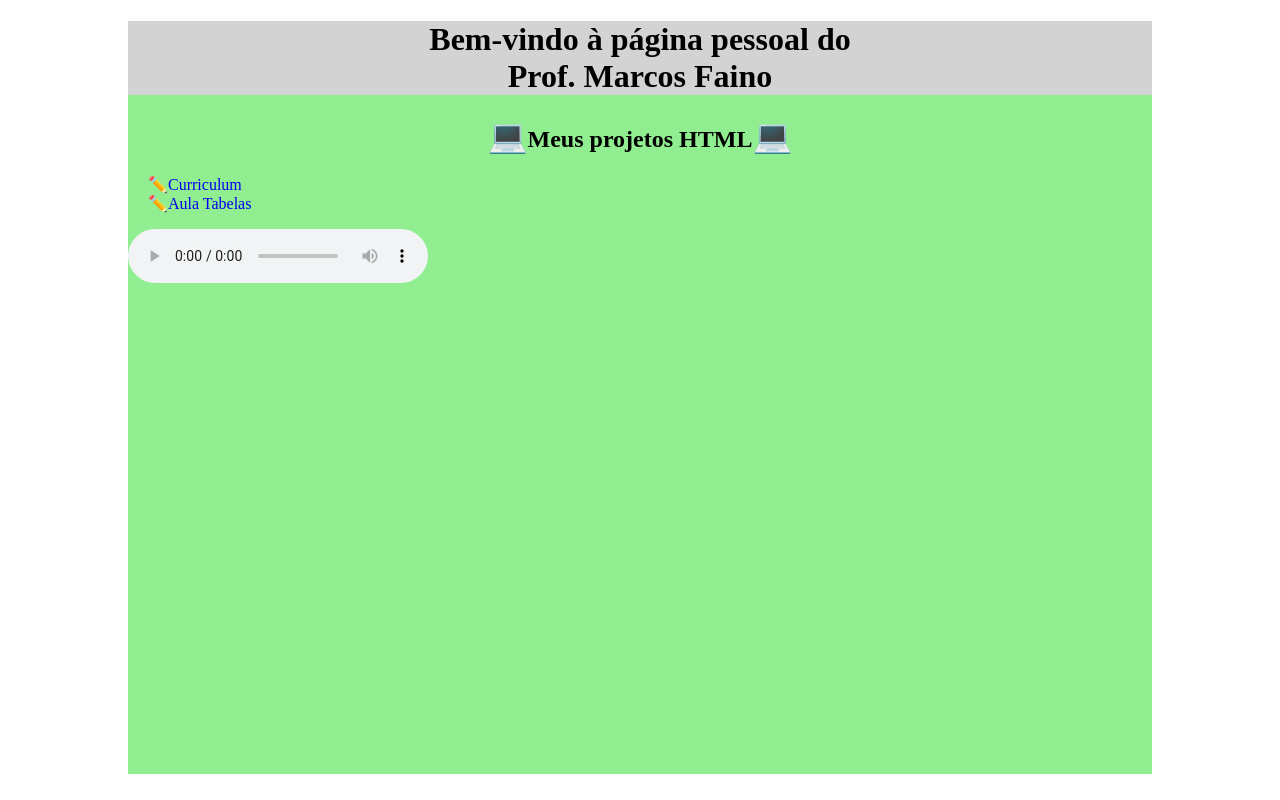
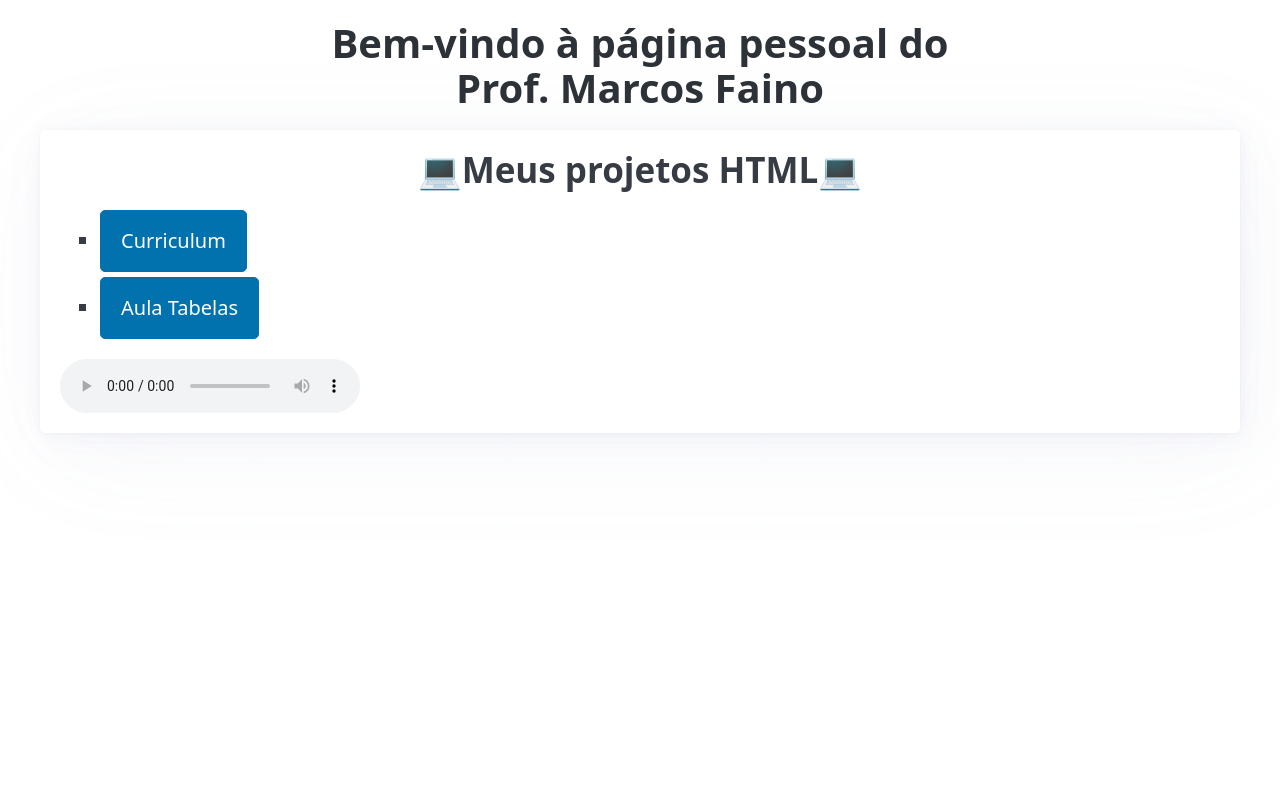
Before and after one commit to marcos-faino/projetoswebti2024, a plain HTML site: page index.html in a window 1280 px wide. Drawn offline with nearby package versions, Linux system fonts and the light colour scheme.

Commit message:
atualização index

```diff
--- a/index.html
+++ b/index.html
@@ -4,53 +4,25 @@
 	<title>Página Pessoal Marcos Faino</title>
 	<meta charset="utf-8"/>
 	<meta name="viewport" content="width=device-width, initial-scale=1" />
-	<style>
-		html, body{
-			margin: 0;
-			padding: 0;
-			height:98%;
-		}
-		main{
-			margin: 0 auto;
-			width: 80%;
-			background-color:lightgreen;
-			height:98%;
-		}
-		a{
-			text-decoration: none;
-		}
-
-		ul{
-			list-style-type: "✏️";
-		}
-		h1{
-			background-color: lightgrey;
-		}
-		h1,h2{
-			text-align: center;
-		}
-		span{
-			font-size:2rem;
-		}
-	</style>
+	<link rel="stylesheet" href="https://cdn.jsdelivr.net/npm/@picocss/pico@2/css/pico.min.css"/>
 </head>
 <body>
-	<main>
-	<h1>Bem-vindo à página pessoal do <br>Prof. Marcos Faino</h1>
-	<section>
-		<h2><span>💻</span>Meus projetos HTML<span>💻</span></h2>
+	<main class="container">
+	<h1 align="center">Bem-vindo à página pessoal do <br>Prof. Marcos Faino</h1>
+	<article>
+		<h2 align="center"><span>💻</span>Meus projetos HTML<span>💻</span></h2>
 		<ul>
 			<li>
-			    <a href="curriculum v1/curriculum.html">Curriculum</a>
+			    <a href="curriculum v1/curriculum.html" role="button">Curriculum</a>
 		    </li>
 			<li>
-				<a href="aulatabela/tabela.html">Aula Tabelas</a>
+				<a href="aulatabela/tabela.html" role="button">Aula Tabelas</a>
 			</li>
 		</ul>
 		<audio controls>
 			<source src="audio/idontcare.mp3">
 		</audio>
-	</section>
+	</article>
 	</main>
 </body>
 </html>
```
Also changed, not shown: formularios/exemplo1.html (+3 -2 lines).
